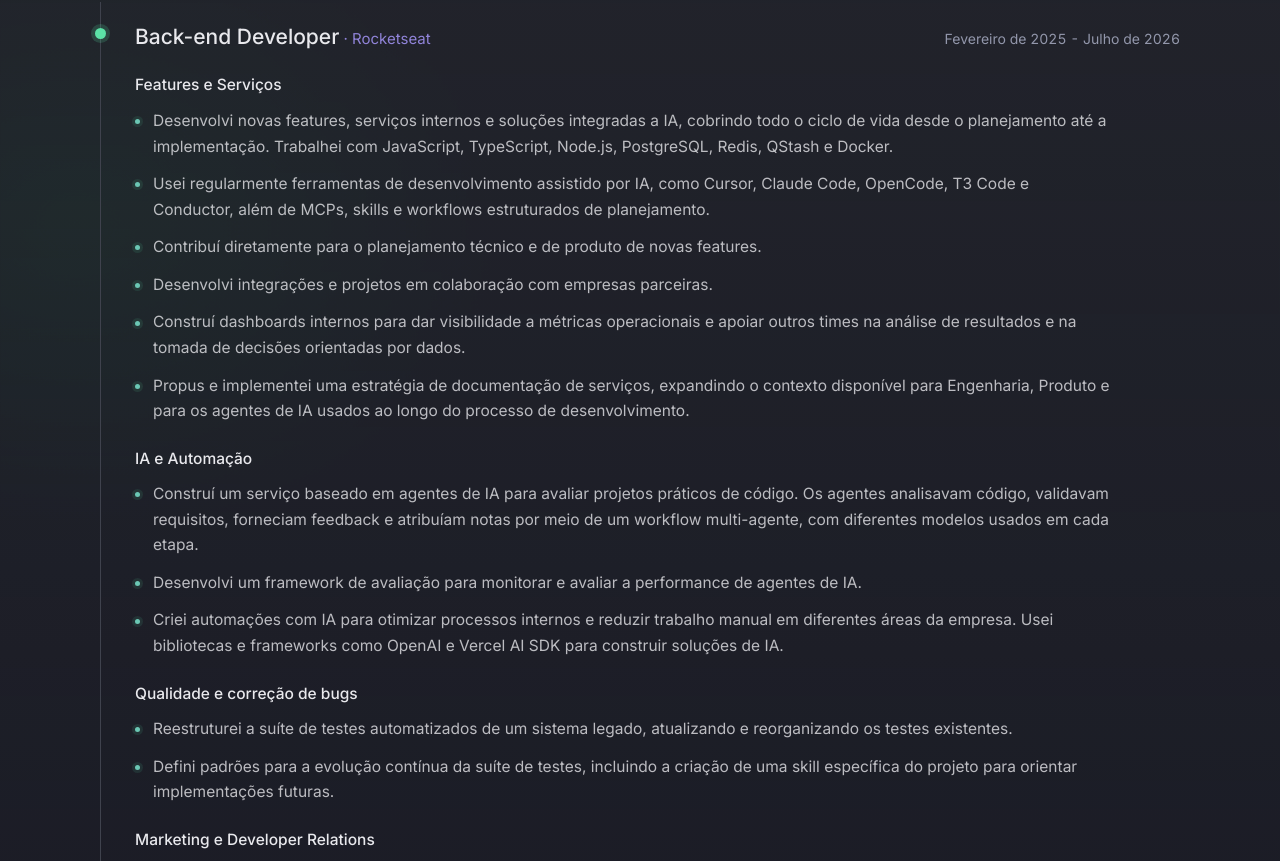
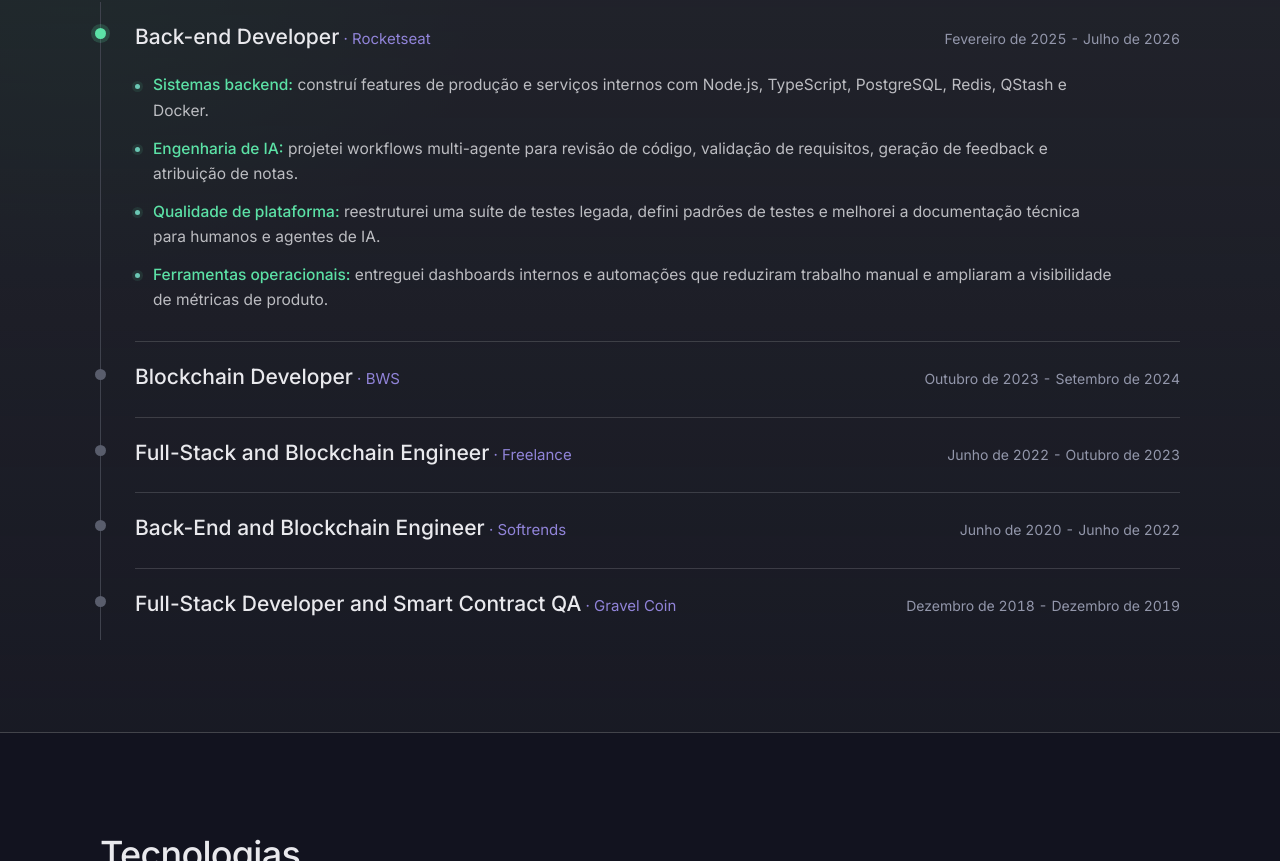
Before and after one commit to levysantiago/personal-page, a React (Create React App) app: page / in a window 1280 px wide. Shown: the part 1939-2800 px from the top of the page. Built offline with nearby package versions, Linux system fonts and the light colour scheme.

Commit message:
feat: condense backend-focused experience copy

```diff
--- a/src/pages/sections-v2/ExperienceV2/content/en.ts
+++ b/src/pages/sections-v2/ExperienceV2/content/en.ts
@@ -7,39 +7,11 @@ export const en = {
       company: "Rocketseat",
       dateRange: "February 2025 - July 2026",
       current: true,
-      sections: [
-        {
-          title: "Features and Services",
-          bullets: [
-            "Developed new features, internal services, and AI-integrated solutions, covering the entire lifecycle from planning to implementation. Worked with JavaScript, TypeScript, Node.js, PostgreSQL, Redis, QStash, and Docker.",
-            "Regularly used AI-assisted development tools such as Cursor, Claude Code, OpenCode, T3 Code, and Conductor, as well as MCPs, skills, and structured planning workflows.",
-            "Contributed directly to the technical and product planning of new features.",
-            "Developed integrations and projects in collaboration with partner companies.",
-            "Built internal dashboards to provide visibility into operational metrics and support other teams in analyzing results and making data-driven decisions.",
-            "Proposed and implemented a service documentation strategy, expanding the context available to Engineering, Product, and the AI agents used throughout the development process.",
-          ],
-        },
-        {
-          title: "AI and Automation",
-          bullets: [
-            "Built an AI-agent-based service for evaluating practical coding projects. The agents analyzed code, validated requirements, provided feedback, and assigned scores through a multi-agent workflow, with different models used at each stage.",
-            "Developed an evaluation framework to monitor and assess the performance of AI agents.",
-            "Created AI-powered automations to streamline internal processes and reduce manual work across different areas of the company. Used libraries and frameworks such as OpenAI and the Vercel AI SDK to build AI solutions.",
-          ],
-        },
-        {
-          title: "Quality Assurance and Bug Fixing",
-          bullets: [
-            "Restructured the automated test suite of a legacy system by updating and reorganizing the existing tests.",
-            "Defined standards for the continued evolution of the test suite, including the creation of a project-specific skill to guide future implementations.",
-          ],
-        },
-        {
-          title: "Marketing and Developer Relations",
-          bullets: [
-            "Participated in Marketing initiatives by producing UGC-style videos for campaigns and live events, sharing experiences related to software development careers and technical topics.",
-          ],
-        },
+      bullets: [
+        "Backend systems: built production features and internal services with Node.js, TypeScript, PostgreSQL, Redis, QStash and Docker.",
+        "AI engineering: designed multi-agent workflows for code review, requirement validation, feedback generation and scoring.",
+        "Platform quality: restructured a legacy test suite, defined testing standards and improved engineering documentation for humans and AI agents.",
+        "Operational tools: delivered internal dashboards and automations that reduced manual work and improved visibility into product metrics.",
       ],
     },
     {
@@ -48,12 +20,9 @@ export const en = {
       dateRange: "October 2023 - September 2024",
       current: false,
       bullets: [
-        "Development of APIs integrated with different blockchain networks, including Ethereum, Polygon, Tron, Cosmos, and Ripple, using mainly Nest.js.",
-        "Application of Domain Driven Design (DDD) to improve the API infrastructure and abstraction.",
-        "Improvements in the internal architecture of APIs in order to optimize the maintenance process and creation of new functionalities.",
-        "Improvements on the increase of testing coverage of the APIs with Jest.",
-        "Configuration of Test CI of the APIs on GitHub.",
-        "Development and tests of Smart Contracts with Solidity using Foundry.",
+        "API architecture: built and maintained Nest.js APIs integrated with multiple blockchain networks.",
+        "Domain modeling: applied DDD to improve API infrastructure, abstractions and long-term maintainability.",
+        "Reliability: increased Jest test coverage and configured GitHub CI for API test pipelines.",
       ],
     },
     {
@@ -62,12 +31,9 @@ export const en = {
       dateRange: "June 2022 - October 2023",
       current: false,
       bullets: [
-        "Development of robust applications, with back-end systems in Nest.js and Fastify and front-end applications in React.js, managing the entire product cycle from ideation through development to final deployment.",
-        "Databases creation and configuration with SQL and NoSQL databases, also using ORMs such as Prisma and TypeORM to execute queries.",
-        "Configuration of cloud machines on platforms such as GCP, Godaddy, and Digital Ocean, using NGINX.",
-        "Integration of APIs with blockchain using Web3.js and Ethers.js.",
-        "Developed smart contracts planned and adapted to project requirements.",
-        "Development of front-end applications with React.js.",
+        "Product backend: delivered Nest.js and Fastify APIs from ideation to deployment for complete client products.",
+        "Data layer: modeled SQL and NoSQL databases with Prisma and TypeORM.",
+        "Deployment: provisioned cloud machines and served applications with NGINX on GCP and Digital Ocean.",
       ],
     },
     {
@@ -76,14 +42,10 @@ export const en = {
       dateRange: "June 2020 - June 2022",
       current: false,
       bullets: [
-        "Initially worked as a Full-Stack Developer and Blockchain Developer. Started as the first developer on the team and, after new hires, became responsible specifically for Back-End, Blockchain and DevOps parts.",
-        "Development and maintenance of robust Back-End applications with JavaScript/TypeScript frameworks such as Express.js and Adonis.js, SQL and NoSQL databases, REST APIs, authentication control, emails with SMTP services, WebSocket, and more.",
-        "Application of software quality techniques such as SOLID principles to improve the maintenance, security and portability of services and functionalities.",
-        "Configuration of cloud machines such as GCP, Digital Ocean, Godaddy, and others, using mainly NGINX to serve the applications.",
-        "Leadership of a small team of Back-End developers, participating directly in project ideation, planning, definition of technologies, task division and assignment, and application development.",
-        "Integration with blockchain platforms like Ethereum and Binance Smart Chain using Web3.js and Ethers.js.",
-        "Development of smart contracts with Solidity using standards such as ERC20 (Tokens), ERC721 (NFTs), Proxy and personalized contracts applying optimization techniques.",
-        "Design and development of front-end applications with Figma and React.js, creating custom components with Styled Components.",
+        "Backend ownership: evolved from first developer to owner of back-end, DevOps and blockchain responsibilities.",
+        "API development: built REST APIs with Express.js and Adonis.js, covering auth, SMTP email, WebSockets and SQL/NoSQL databases.",
+        "Technical leadership: led a small back-end team through planning, technology choices, task division and delivery.",
+        "Service quality: applied SOLID principles and configured cloud infrastructure with NGINX for production services.",
       ],
     },
     {
@@ -92,10 +54,8 @@ export const en = {
       dateRange: "December 2018 - December 2019",
       current: false,
       bullets: [
-        "Worked voluntarily on the company's project, carrying out automatic tests on smart contracts created by the company and starting the development of a web platform for selling the token.",
-        "Development of a Back-End application with Express.js and MySQL database for a token sale platform.",
-        "Validation with automatic tests and corrections of smart contract functionalities created in Solidity using Mocha.js, Chai.js, Jest and Truffle.",
-        "Design and development of a front-end platform with React.js and creation of custom components with Styled Components.",
+        "Backend foundation: built an Express.js and MySQL API for a token sale platform.",
+        "Quality assurance: tested and corrected Solidity smart contracts with Mocha.js, Chai.js, Jest and Truffle.",
       ],
     },
   ],
--- a/src/pages/sections-v2/ExperienceV2/content/pt.ts
+++ b/src/pages/sections-v2/ExperienceV2/content/pt.ts
@@ -7,39 +7,11 @@ export const pt = {
       company: "Rocketseat",
       dateRange: "Fevereiro de 2025 - Julho de 2026",
       current: true,
-      sections: [
-        {
-          title: "Features e Serviços",
-          bullets: [
-            "Desenvolvi novas features, serviços internos e soluções integradas a IA, cobrindo todo o ciclo de vida desde o planejamento até a implementação. Trabalhei com JavaScript, TypeScript, Node.js, PostgreSQL, Redis, QStash e Docker.",
-            "Usei regularmente ferramentas de desenvolvimento assistido por IA, como Cursor, Claude Code, OpenCode, T3 Code e Conductor, além de MCPs, skills e workflows estruturados de planejamento.",
-            "Contribuí diretamente para o planejamento técnico e de produto de novas features.",
-            "Desenvolvi integrações e projetos em colaboração com empresas parceiras.",
-            "Construí dashboards internos para dar visibilidade a métricas operacionais e apoiar outros times na análise de resultados e na tomada de decisões orientadas por dados.",
-            "Propus e implementei uma estratégia de documentação de serviços, expandindo o contexto disponível para Engenharia, Produto e para os agentes de IA usados ao longo do processo de desenvolvimento.",
-          ],
-        },
-        {
-          title: "IA e Automação",
-          bullets: [
-            "Construí um serviço baseado em agentes de IA para avaliar projetos práticos de código. Os agentes analisavam código, validavam requisitos, forneciam feedback e atribuíam notas por meio de um workflow multi-agente, com diferentes modelos usados em cada etapa.",
-            "Desenvolvi um framework de avaliação para monitorar e avaliar a performance de agentes de IA.",
-            "Criei automações com IA para otimizar processos internos e reduzir trabalho manual em diferentes áreas da empresa. Usei bibliotecas e frameworks como OpenAI e Vercel AI SDK para construir soluções de IA.",
-          ],
-        },
-        {
-          title: "Qualidade e correção de bugs",
-          bullets: [
-            "Reestruturei a suíte de testes automatizados de um sistema legado, atualizando e reorganizando os testes existentes.",
-            "Defini padrões para a evolução contínua da suíte de testes, incluindo a criação de uma skill específica do projeto para orientar implementações futuras.",
-          ],
-        },
-        {
-          title: "Marketing e Developer Relations",
-          bullets: [
-            "Participei de iniciativas de Marketing produzindo vídeos em estilo UGC para campanhas e eventos ao vivo, compartilhando experiências relacionadas a carreiras em desenvolvimento de software e temas técnicos.",
-          ],
-        },
+      bullets: [
+        "Sistemas backend: construí features de produção e serviços internos com Node.js, TypeScript, PostgreSQL, Redis, QStash e Docker.",
+        "Engenharia de IA: projetei workflows multi-agente para revisão de código, validação de requisitos, geração de feedback e atribuição de notas.",
+        "Qualidade de plataforma: reestruturei uma suíte de testes legada, defini padrões de testes e melhorei a documentação técnica para humanos e agentes de IA.",
+        "Ferramentas operacionais: entreguei dashboards internos e automações que reduziram trabalho manual e ampliaram a visibilidade de métricas de produto.",
       ],
     },
     {
@@ -48,12 +20,9 @@ export const pt = {
       dateRange: "Outubro de 2023 - Setembro de 2024",
       current: false,
       bullets: [
-        "Desenvolvimento de APIs integradas a diferentes redes blockchain, incluindo Ethereum, Polygon, Tron, Cosmos e Ripple, usando principalmente Nest.js.",
-        "Aplicação de Domain Driven Design (DDD) para melhorar a infraestrutura e abstração das APIs.",
-        "Melhorias na arquitetura interna das APIs para otimizar o processo de manutenção e criação de novas funcionalidades.",
-        "Melhorias no aumento da cobertura de testes das APIs com Jest.",
-        "Configuração de CI de testes das APIs no GitHub.",
-        "Desenvolvimento e testes de Smart Contracts com Solidity usando Foundry.",
+        "Arquitetura de APIs: construí e mantive APIs Nest.js integradas a múltiplas redes blockchain.",
+        "Modelagem de domínio: apliquei DDD para melhorar infraestrutura, abstrações e manutenibilidade das APIs.",
+        "Confiabilidade: aumentei cobertura de testes com Jest e configurei CI no GitHub para pipelines de teste das APIs.",
       ],
     },
     {
@@ -62,12 +31,9 @@ export const pt = {
       dateRange: "Junho de 2022 - Outubro de 2023",
       current: false,
       bullets: [
-        "Desenvolvimento de aplicações robustas, com back-end em Nest.js e Fastify e front-end em React.js, gerenciando todo o ciclo do produto desde a ideação, passando pelo desenvolvimento, até o deploy final.",
-        "Criação e configuração de bancos SQL e NoSQL, também usando ORMs como Prisma e TypeORM para executar queries.",
-        "Configuração de máquinas em cloud em plataformas como GCP, Godaddy e Digital Ocean, usando NGINX.",
-        "Integração de APIs com blockchain usando Web3.js e Ethers.js.",
-        "Desenvolvimento de smart contracts planejados e adaptados aos requisitos dos projetos.",
-        "Desenvolvimento de aplicações front-end com React.js.",
+        "Backend de produto: entreguei APIs em Nest.js e Fastify da ideação ao deploy para produtos completos de clientes.",
+        "Camada de dados: modelei bancos SQL e NoSQL com Prisma e TypeORM.",
+        "Deploy: provisionei máquinas em cloud e servi aplicações com NGINX na GCP e Digital Ocean.",
       ],
     },
     {
@@ -76,14 +42,10 @@ export const pt = {
       dateRange: "Junho de 2020 - Junho de 2022",
       current: false,
       bullets: [
-        "Inicialmente trabalhei como Full-Stack Developer e Blockchain Developer. Comecei como o primeiro desenvolvedor do time e, após novas contratações, passei a ser responsável especificamente pelas partes de Back-End, Blockchain e DevOps.",
-        "Desenvolvimento e manutenção de aplicações Back-End robustas com frameworks JavaScript/TypeScript como Express.js e Adonis.js, bancos SQL e NoSQL, APIs REST, controle de autenticação, emails com serviços SMTP, WebSocket e mais.",
-        "Aplicação de técnicas de qualidade de software, como princípios SOLID, para melhorar a manutenção, segurança e portabilidade de serviços e funcionalidades.",
-        "Configuração de máquinas em cloud como GCP, Digital Ocean, Godaddy e outras, usando principalmente NGINX para servir as aplicações.",
-        "Liderança de um pequeno time de desenvolvedores Back-End, participando diretamente da ideação, planejamento, definição de tecnologias, divisão e atribuição de tarefas e desenvolvimento das aplicações.",
-        "Integração com plataformas blockchain como Ethereum e Binance Smart Chain usando Web3.js e Ethers.js.",
-        "Desenvolvimento de smart contracts com Solidity usando padrões como ERC20 (Tokens), ERC721 (NFTs), Proxy e contratos personalizados aplicando técnicas de otimização.",
-        "Design e desenvolvimento de aplicações front-end com Figma e React.js, criando componentes customizados com Styled Components.",
+        "Ownership backend: evoluí de primeiro desenvolvedor para responsável por back-end, DevOps e blockchain.",
+        "Desenvolvimento de APIs: construí APIs REST com Express.js e Adonis.js, cobrindo autenticação, email SMTP, WebSockets e bancos SQL/NoSQL.",
+        "Liderança técnica: liderei um pequeno time back-end no planejamento, escolhas técnicas, divisão de tarefas e entrega.",
+        "Qualidade de serviço: apliquei princípios SOLID e configurei infraestrutura cloud com NGINX para serviços em produção.",
       ],
     },
     {
@@ -92,10 +54,8 @@ export const pt = {
       dateRange: "Dezembro de 2018 - Dezembro de 2019",
       current: false,
       bullets: [
-        "Trabalhei voluntariamente no projeto da empresa, realizando testes automáticos nos smart contracts criados pela empresa e iniciando o desenvolvimento de uma plataforma web para venda do token.",
-        "Desenvolvimento de uma aplicação Back-End com Express.js e banco MySQL para uma plataforma de venda de token.",
-        "Validação com testes automáticos e correções de funcionalidades de smart contracts criados em Solidity usando Mocha.js, Chai.js, Jest e Truffle.",
-        "Design e desenvolvimento de uma plataforma front-end com React.js e criação de componentes customizados com Styled Components.",
+        "Base backend: construí uma API em Express.js e MySQL para uma plataforma de venda de token.",
+        "Quality assurance: testei e corrigi smart contracts em Solidity com Mocha.js, Chai.js, Jest e Truffle.",
       ],
     },
   ],
--- a/src/pages/sections-v2/ExperienceV2/index.tsx
+++ b/src/pages/sections-v2/ExperienceV2/index.tsx
@@ -16,29 +16,11 @@ import {
   RoleDates,
   RoleList,
   RoleListItem,
-  RoleSection,
-  RoleSectionTitle,
   RoleTitle,
   Section,
   Summary,
   Timeline,
 } from "./styles";
-
-interface IRoleSectionContent {
-  title: string;
-  bullets: string[];
-}
-
-interface IRoleDetailsContent {
-  bullets?: string[];
-  sections?: IRoleSectionContent[];
-}
-
-function hasSections(role: IRoleDetailsContent): role is {
-  sections: IRoleSectionContent[];
-} {
-  return Array.isArray(role.sections);
-}
 
 function formatBullet(bullet: string) {
   const separatorIndex = bullet.indexOf(": ");
@@ -81,28 +63,11 @@ const ExperienceV2: React.FC = () => {
                 <RoleDates>{role.dateRange}</RoleDates>
               </Summary>
               <RoleBody>
-                {hasSections(role) ? (
-                  role.sections.map((section) => (
-                    <RoleSection key={section.title}>
-                      <RoleSectionTitle>{section.title}</RoleSectionTitle>
-                      <RoleList>
-                        {section.bullets.map((bullet) => (
-                          <RoleListItem key={bullet}>
-                            <RoleBulletText>{bullet}</RoleBulletText>
-                          </RoleListItem>
-                        ))}
-                      </RoleList>
-                    </RoleSection>
-                  ))
-                ) : (
-                  <RoleList>
-                    {role.bullets?.map((bullet) => (
-                      <RoleListItem key={bullet}>
-                        {formatBullet(bullet)}
-                      </RoleListItem>
-                    ))}
-                  </RoleList>
-                )}
+                <RoleList>
+                  {role.bullets.map((bullet) => (
+                    <RoleListItem key={bullet}>{formatBullet(bullet)}</RoleListItem>
+                  ))}
+                </RoleList>
               </RoleBody>
             </Role>
           ))}
--- a/src/pages/sections-v2/ExperienceV2/styles.tsx
+++ b/src/pages/sections-v2/ExperienceV2/styles.tsx
@@ -160,22 +160,6 @@ export const RoleBody = styled.div(
   `
 );
 
-export const RoleSection = styled.div`
-  & + & {
-    margin-top: 22px;
-  }
-`;
-
-export const RoleSectionTitle = styled.h3(
-  (props: IProps) => css`
-    font-family: ${props.theme.fonts.heading};
-    font-size: 15.5px;
-    font-weight: 500;
-    color: ${props.theme.colors.green};
-    margin: 0 0 10px;
-  `
-);
-
 export const RoleList = styled.ul`
   display: flex;
   flex-direction: column;
```
